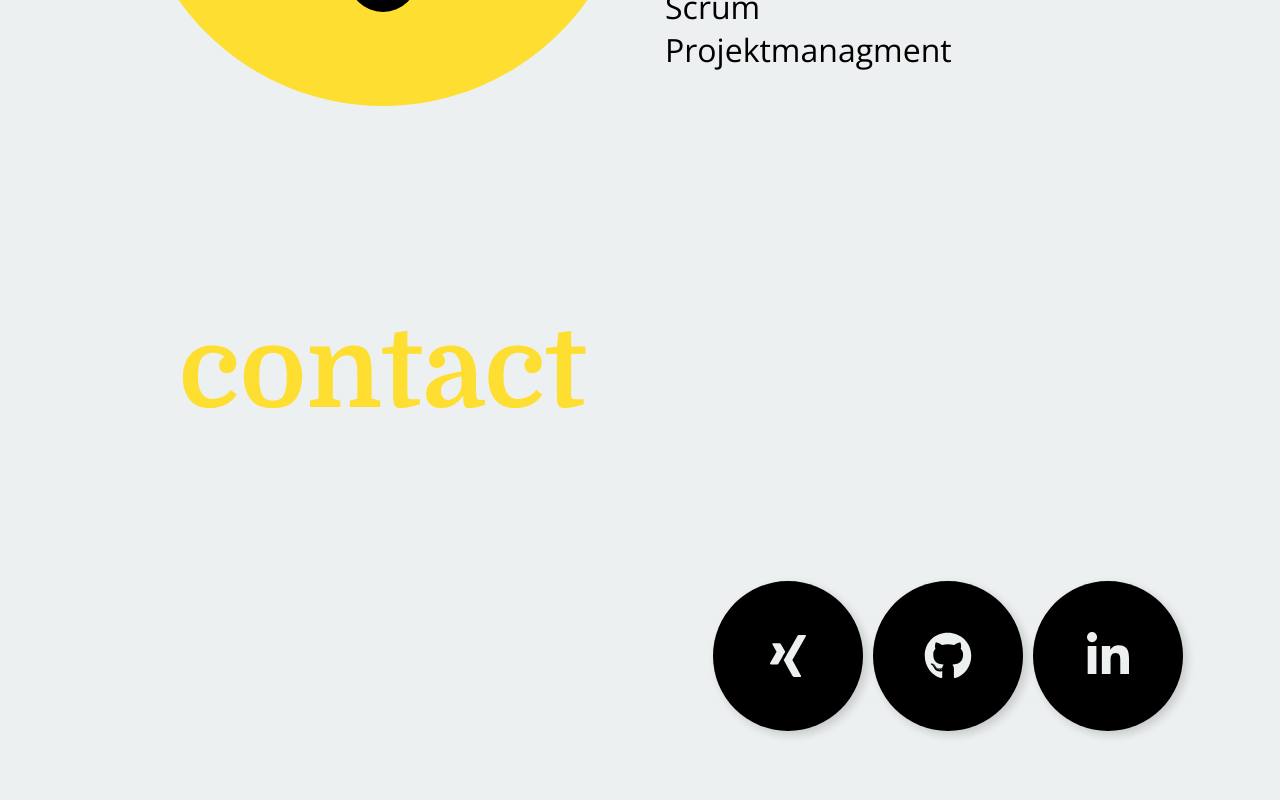
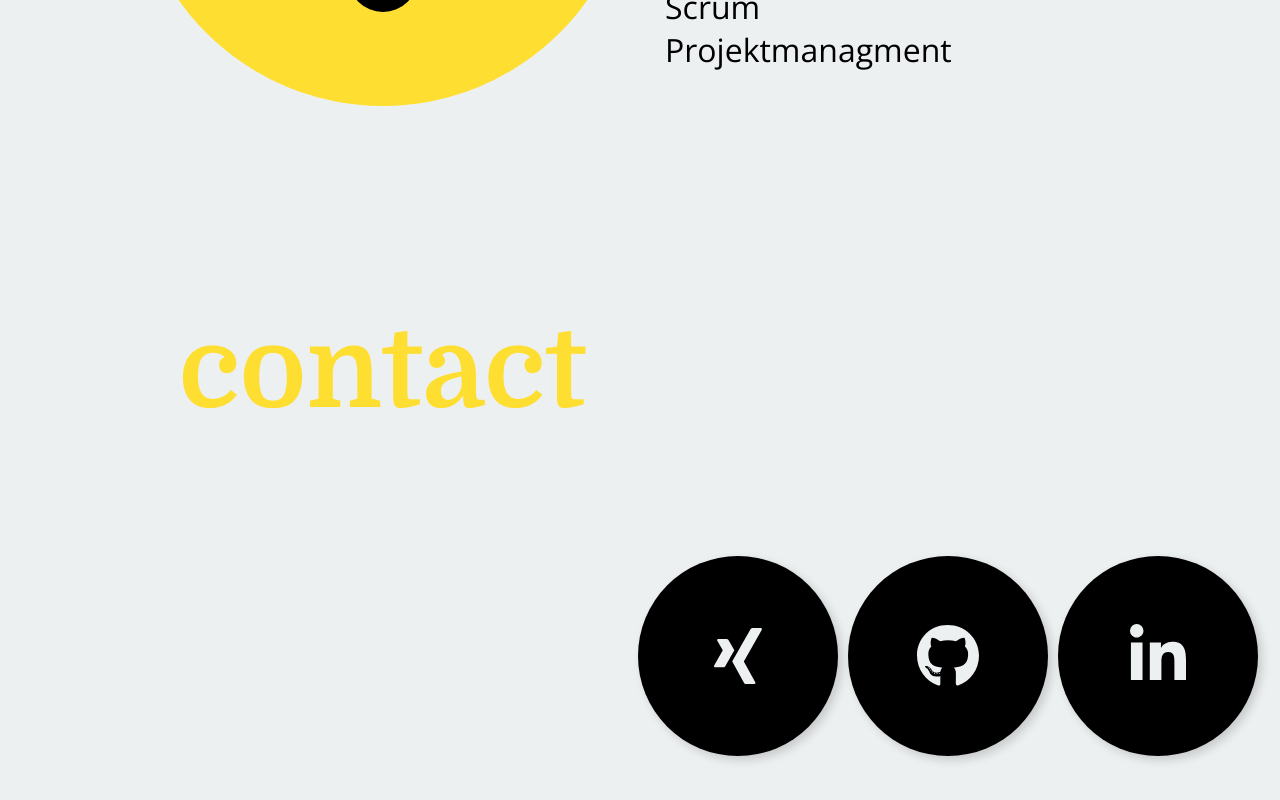
Before and after one commit to Frenzy265/portfolio, a React (Create React App) app: page / in a window 1280 px wide. Shown: the part 2194-2994 px from the top of the page. Built offline with nearby package versions, Linux system fonts and the light colour scheme.

Commit message:
💄 Increase contact card

```diff
--- a/src/components/ContactCard.js
+++ b/src/components/ContactCard.js
@@ -1,17 +1,18 @@
 import styled from "styled-components/macro";
 
 const ContactCard = styled.div`
-  height: 150px;
-  width: 150px;
+  height: 200px;
+  width: 200px;
   border-radius: 50%;
   display: flex;
   justify-content: center;
   align-items: center;
   background: var(--secondary-color);
   color: var(--primary-color);
-  font-size: 3rem;
+  font-size: 4rem;
   box-shadow: 4px 4px 10px rgba(0, 0, 0, 0.16);
   cursor: pointer;
+  grid-auto-flow: column;
 
   :hover,
   :active {
```
